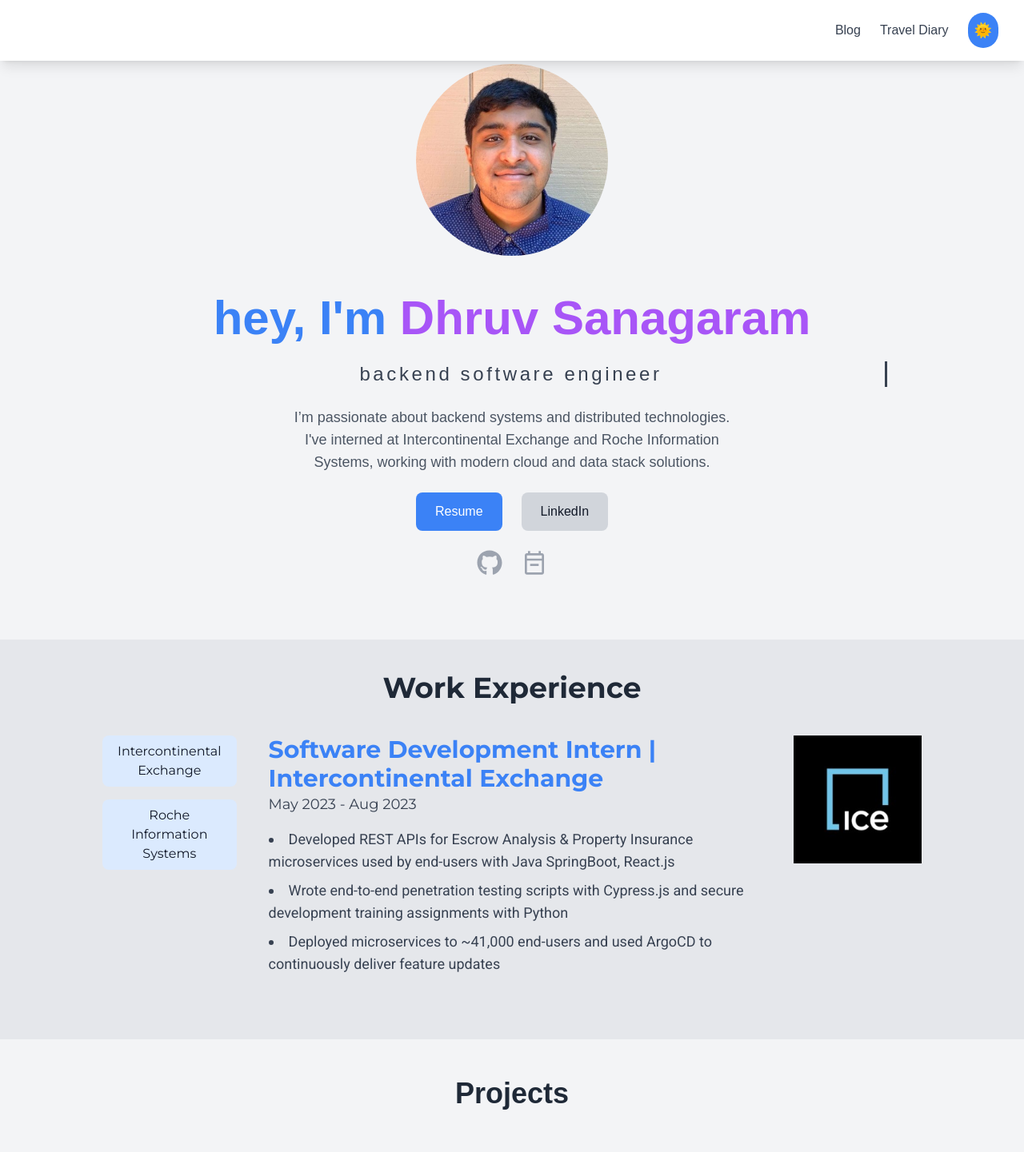
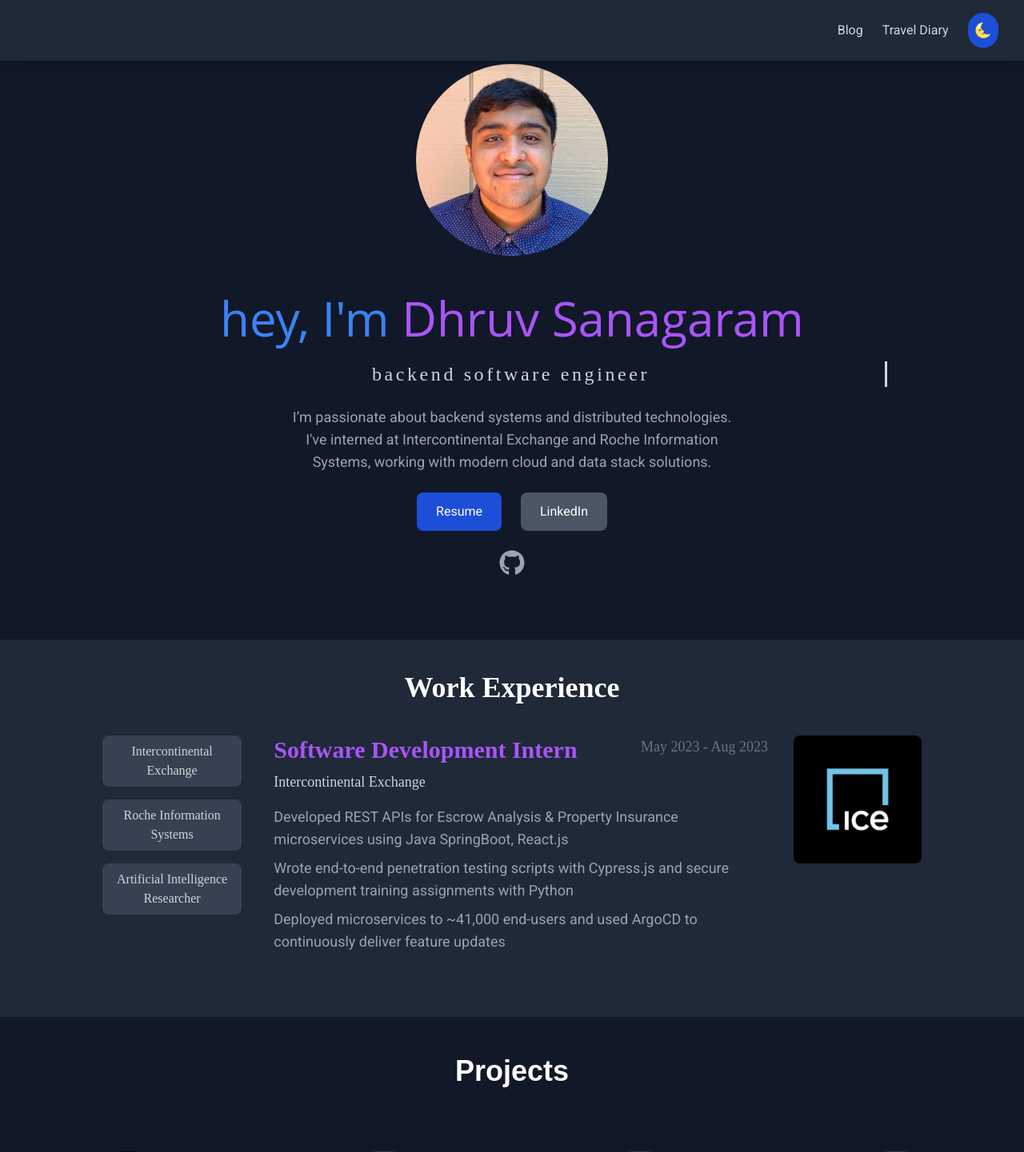
Before and after one commit to dhruvsanagaram/dhruv-sanagaram-website, a Next.js app: page / in a window 1280 px wide. Shown: the top 1441 px of the page at 80% size. Built offline with nearby package versions, Linux system fonts and the light colour scheme; grey boxes are pictures that could not be loaded.

Commit message:
Fixed fonts

```diff
--- a/app/home.tsx
+++ b/app/home.tsx
@@ -6,19 +6,19 @@
 import { FaGithub, FaDiscord, FaAws, FaDocker, FaJava, FaJsSquare, FaPython } from 'react-icons/fa';
 import { SiGoland, SiTypescript, SiPostgresql, SiApachekafka, SiRedis } from 'react-icons/si';
 import { MdClose } from 'react-icons/md';
-import * as Dialog from '@radix-ui/react-dialog'; // Corrected import for Dialog
+import * as Dialog from '@radix-ui/react-dialog';
 import projects from './projects/projects';
-import path from 'path';
-
 
 export default function HomeLanding() {
-  const [isDarkMode, setIsDarkMode] = useState(false);
+  const [isDarkMode, setIsDarkMode] = useState(true); // Set dark mode as default
 
   useEffect(() => {
-    const theme = localStorage.getItem('theme') || 'light';
+    const theme = localStorage.getItem('theme') || 'dark'; // Default to dark mode
     setIsDarkMode(theme === 'dark');
     if (theme === 'dark') {
       document.documentElement.classList.add('dark');
+    } else {
+      document.documentElement.classList.remove('dark');
     }
   }, []);
 
@@ -34,17 +34,16 @@
       {/* Header Section */}
       <header className="fixed top-0 left-0 w-full bg-white dark:bg-gray-800 shadow-lg z-50">
         <nav className="max-w-7xl mx-auto px-4 sm:px-6 lg:px-8 py-4 flex items-center">
-
-        <div className="ml-auto flex items-center space-x-6"> {/* Added ml-auto to justify contents to the right */}
-          <a href="/blog" className="text-gray-700 dark:text-gray-300 hover:underline">Blog</a>
-          <a href="/travel-diary" className="text-gray-700 dark:text-gray-300 hover:underline">Travel Diary</a>
+          <div className="ml-auto flex items-center space-x-6">
+            <a href="/blog" className="text-gray-700 dark:text-gray-300 hover:underline font-paragraph">Blog</a>
+            <a href="/travel-diary" className="text-gray-700 dark:text-gray-300 hover:underline font-paragraph">Travel Diary</a>
             <Toggle.Root
               aria-label="Toggle Dark Mode"
               className="p-2 bg-blue-500 text-white rounded-full dark:bg-blue-700"
               pressed={isDarkMode}
               onPressedChange={toggleDarkMode}
             >
-            <span className="text-lg font-semibold">
+              <span className="text-lg font-semibold font-paragraph">
                 {isDarkMode ? '🌜' : '🌞'}
               </span>
             </Toggle.Root>
@@ -61,13 +60,13 @@
             className="w-full h-full object-cover"
           />
         </div>
-        <h1 className="text-6xl font-bold mb-4">
+        <h1 className="text-6xl font-title mb-4">
           <span className="text-blue-500">hey, I'm</span> <span className="text-purple-500">Dhruv Sanagaram</span>
         </h1>
-        <p className="text-2xl font-medium text-gray-700 dark:text-gray-300 typing mb-4">
+        <p className="text-2xl font-header text-gray-700 dark:text-gray-300 typing mb-4">
           backend software engineer
         </p>
-        <p className="text-lg text-gray-600 dark:text-gray-400 max-w-xl mb-8">
+        <p className="text-lg font-paragraph text-gray-600 dark:text-gray-400 max-w-xl mb-8">
           I’m passionate about backend systems and distributed technologies. I've interned at Intercontinental Exchange and Roche Information Systems, working with modern cloud and data stack solutions.
         </p>
         <div className="flex space-x-6 mb-8">
@@ -75,11 +74,11 @@
             onClick={() => {
               document.getElementById('resume').scrollIntoView({ behavior: 'smooth' });
             }}
-            className="px-6 py-3 bg-blue-500 text-white rounded-lg dark:bg-blue-700 hover:bg-blue-600"
+            className="px-6 py-3 bg-blue-500 text-white rounded-lg dark:bg-blue-700 hover:bg-blue-600 font-paragraph"
           >
             Resume
           </button>
-          <a href="https://www.linkedin.com/in/dhruvsanagaram" className="px-6 py-3 bg-gray-300 text-gray-900 rounded-lg dark:bg-gray-600 dark:text-white">
+          <a href="https://www.linkedin.com/in/dhruvsanagaram" className="px-6 py-3 bg-gray-300 text-gray-900 rounded-lg dark:bg-gray-600 dark:text-white font-paragraph">
             LinkedIn
           </a>
         </div>
@@ -87,68 +86,88 @@
           <a href="https://github.com/dhruvsanagaram" className="text-gray-400 hover:text-white">
             <FaGithub className="w-8 h-8" />
           </a>
-          <a href="https://calendar.google.com/calendar/u/0?cid=ZGhydXZzYW5hZ2FyYW1AZ21haWwuY29t" className="text-gray-400 hover:text-white" target="_blank" rel="noopener noreferrer">
-            <svg xmlns="http://www.w3.org/2000/svg" className="w-8 h-8" fill="currentColor" viewBox="0 0 24 24">
-              <path d="M19 3h-1V1h-2v2H8V1H6v2H5c-1.1 0-2 .9-2 2v16c0 1.1.9 2 2 2h14c1.1 0 2-.9 2-2V5c0-1.1-.9-2-2-2zm0 18H5V10h14v11zm0-13H5V5h14v3zm-3 5H8v2h8v-2z"/>
-            </svg>
-          </a>
         </div>
       </section>
 
-      {/* Enhanced Work Experience Section with Roboto and Montserrat Fonts */}
-      <section id="experience" className="flex flex-col items-center pt-10 pb-20 bg-gray-200 dark:bg-gray-800 font-roboto">
-        <h2 className="text-4xl font-bold mb-10 text-gray-800 dark:text-white font-montserrat">Work Experience</h2>
+      {/* Experience Section */}
+      <section id="experience" className="flex flex-col items-center pt-10 pb-20 bg-gray-200 dark:bg-gray-800 font-title">
+        <h2 className="text-4xl font-bold mb-10 text-gray-800 dark:text-white font-header">Work Experience</h2>
         <Tabs.Root defaultValue="ice" className="flex flex-col lg:flex-row lg:space-x-10 max-w-5xl w-full">
+
           {/* Tabs List */}
           <Tabs.List className="flex lg:flex-col space-x-4 lg:space-x-0 lg:space-y-4 mb-4 lg:mb-0 text-gray-900 dark:text-gray-300">
             <Tabs.Trigger
               value="ice"
-              className="px-4 py-2 bg-blue-100 rounded-lg dark:bg-gray-700 dark:hover:bg-gray-600 hover:bg-blue-200
-              transition duration-300 transform hover:scale-105 font-montserrat"
+              className="px-4 py-2 h-auto bg-blue-100 rounded-lg dark:bg-gray-700 dark:hover:bg-gray-600 hover:bg-blue-200 transition duration-300 transform hover:scale-105 font-header"
             >
               Intercontinental Exchange
             </Tabs.Trigger>
             <Tabs.Trigger
               value="roche"
-              className="px-4 py-2 bg-blue-100 rounded-lg dark:bg-gray-700 dark:hover:bg-gray-600 hover:bg-blue-200
-              transition duration-300 transform hover:scale-105 font-montserrat"
+              className="px-4 py-2 h-auto bg-blue-100 rounded-lg dark:bg-gray-700 dark:hover:bg-gray-600 hover:bg-blue-200 transition duration-300 transform hover:scale-105 font-header"
             >
               Roche Information Systems
+            </Tabs.Trigger>
+            <Tabs.Trigger
+              value="catlab"
+              className="px-4 py-2 h-auto bg-blue-100 rounded-lg dark:bg-gray-700 dark:hover:bg-gray-600 hover:bg-blue-200 transition duration-300 transform hover:scale-105 font-header"
+            >
+              Artificial Intelligence Researcher
             </Tabs.Trigger>
           </Tabs.List>
 
           {/* Tabs Content */}
-          <Tabs.Content value="ice" className="flex flex-col lg:flex-row items-center lg:items-start space-y-4 lg:space-y-0 lg:space-x-8 font-roboto">
+          <Tabs.Content value="ice" className="flex flex-col lg:flex-row items-center lg:items-start space-y-4 lg:space-y-0 lg:space-x-8 font-paragraph">
             <div className="flex-1 text-lg text-gray-700 dark:text-gray-300">
-              <h3 className="text-3xl font-semibold text-blue-500 dark:text-purple-500 font-montserrat">Software Development Intern | Intercontinental Exchange</h3>
-              <p className="mb-4 font-montserrat">May 2023 - Aug 2023</p>
-              <ul className="list-disc list-inside space-y-2">
-                <li>Developed REST APIs for Escrow Analysis & Property Insurance microservices used by end-users with Java SpringBoot, React.js</li>
-                <li>Wrote end-to-end penetration testing scripts with Cypress.js and secure development training assignments with Python</li>
-                <li>Deployed microservices to ~41,000 end-users and used ArgoCD to continuously deliver feature updates</li>
-              </ul>
+              <div className="flex justify-between">
+                <h3 className="text-3xl font-semibold text-purple-500 font-header">Software Development Intern</h3>
+                <p className="text-gray-500 font-header">May 2023 - Aug 2023</p>
               </div>
-            <img src="/icemarkets_logo.jpeg" alt="Intercontinental Exchange Logo" className="w-40 h-40 object-contain"/>
+              <p className="text-bright-cyan-500 font-header mt-2">Intercontinental Exchange</p>
+              <div className="mt-4 space-y-2 text-gray-600 dark:text-gray-400">
+                <div>Developed REST APIs for Escrow Analysis & Property Insurance microservices using Java SpringBoot, React.js</div>
+                <div>Wrote end-to-end penetration testing scripts with Cypress.js and secure development training assignments with Python</div>
+                <div>Deployed microservices to ~41,000 end-users and used ArgoCD to continuously deliver feature updates</div>
+              </div>
+            </div>
+            <img src="/icemarkets_logo.jpeg" alt="Intercontinental Exchange Logo" className="w-40 h-40 object-contain rounded-lg" />
           </Tabs.Content>
 
-          <Tabs.Content value="roche" className="flex flex-col lg:flex-row items-center lg:items-start space-y-4 lg:space-y-6 lg:space-x-8 font-roboto">
+          <Tabs.Content value="roche" className="flex flex-col lg:flex-row items-center lg:items-start space-y-4 lg:space-y-0 lg:space-x-8 font-paragraph">
             <div className="flex-1 text-lg text-gray-700 dark:text-gray-300">
-              <h3 className="text-3xl font-semibold text-blue-500 dark:text-purple-500 font-montserrat space-y-2">Roche Information Systems</h3>
-              <p className="mb-6 font-montserrat">May 2023 - Aug 2023</p> {/* Added mb-6 to increase spacing */}
-              <ul className="list-disc list-inside space-y-3">
-                <li>Developed feature for health care providers to clone and deactivate care programs using React.js, SpringBoot, Spring Cloud/GraphQL, HAPI FHIR datastore across 6 services and microfrontends</li>
-                <li>Automated integration tests for Camunda workflow engine execution with Docker TestContainers, Kafka, and Kubernetes</li>
-                <li>Fixed and tested functional failures in claim-based access control system using SpringBoot, Selenium, and QMetry</li>
-                <li>Provisioned SonarQube quality gate checks with Python and Terraform scripts</li>
-              </ul>
+              <div className="flex justify-between">
+                <h3 className="text-3xl font-semibold text-purple-500 font-header">Software Development Intern</h3>
+                <p className="text-gray-500 font-header">May 2024 - Aug 2024</p>
               </div>
-            <img src="/roche.png" alt="Roche Logo" className="w-40 h-40 object-contain"/>
+              <p className="text-bright-cyan-500 font-header mt-2">Roche Information Systems</p>
+              <div className="mt-4 space-y-2 text-gray-600 dark:text-gray-400">
+                <div>Developed features for health care providers using React.js, SpringBoot, Spring Cloud/GraphQL, and HAPI FHIR datastore.</div>
+                <div>Automated integration tests for workflow engines using Docker, Kafka, and Kubernetes.</div>
+                <div>Provisioned SonarQube quality gate checks with Python and Terraform scripts.</div>
+              </div>
+            </div>
+            <img src="/roche.png" alt="Roche Logo" className="w-40 h-40 object-contain rounded-lg" />
+          </Tabs.Content>
+
+          <Tabs.Content value="catlab" className="flex flex-col lg:flex-row items-center lg:items-start space-y-4 lg:space-y-0 lg:space-x-8 font-paragraph">
+            <div className="flex-1 text-lg text-gray-700 dark:text-gray-300">
+              <div className="flex justify-between">
+                <h3 className="text-3xl font-semibold text-purple-500 font-header">Artificial Intelligence Researcher</h3>
+                <p className="text-gray-500 font-header">Jan 2024 - June 2024</p>
+              </div>
+              <p className="text-bright-cyan-500 font-header mt-2">UIUC Intelligent CAT Lab</p>
+              <div className="mt-4 space-y-2 text-gray-600 dark:text-gray-400">
+                <div>Used KLEE symbolic execution engine to perform automated test generation for data preprocessing.</div>
+                <div>Used Python for data preprocessing in pseudocode to code LLM translations.</div>
+              </div>
+            </div>
+            <img src="/catlab.png" alt="UIUC CAT Lab Logo" className="w-40 h-40 object-contain rounded-lg" />
           </Tabs.Content>
         </Tabs.Root>
       </section>
 
       {/* Projects Section */}
-      <section id="projects" className="flex flex-col items-center py-12 mb-20">
+      <section id="projects" className="flex flex-col items-center py-12 mb-16">
         <h2 className="text-4xl font-bold mb-20 text-gray-800 dark:text-white">Projects</h2>
         <div className="flex justify-center space-x-20">
           {projects.map((project, index) => (
@@ -182,10 +201,11 @@
         </div>
       </section>
 
+
       {/* Stack Section */}
-      <section id="stack" className="py-12 bg-gray-200 dark:bg-gray-800 mb-0">
+      <section id="stack" className="py-12 mb-4 bg-gray-200 dark:bg-gray-800 ">
         <h2 className="text-4xl font-bold mb-10 text-center text-gray-800 dark:text-white">Stack</h2>
-        <div className="max-w-5xl mx-auto text-center space-y-8">
+        <div className="max-w-5xl mx-auto text-center space-y-12">
           {/* Languages */}
           <div className="flex justify-center space-x-20 text-6xl text-gray-700 dark:text-gray-300">
             <FaJava />
@@ -206,7 +226,7 @@
       </section>
 
       {/* Resume Section */}
-      <section id="resume" className="py-12">
+      <section id="resume" className="py-12 ">
         <h2 className="text-4xl font-bold mb-8 text-center text-gray-800 dark:text-white">Resume</h2>
         <div className="flex flex-col items-center">
           {/* PDF Viewer */}
--- a/tailwind.config.ts
+++ b/tailwind.config.ts
@@ -14,12 +14,15 @@
         text: "var(--color-text)",
       },
       fontFamily: {
-        roboto: ['Roboto', 'sans-serif'],
-        montserrat: ['Montserrat', 'sans-serif'],
-      }
+        // Custom fonts for different elements
+        title: ['Open Sans', 'serif'],   // For titles
+        header: ['Lora', 'serif'],             // For headers
+        paragraph: ['Roboto', 'serif'],   // For paragraphs
+      },
     },
   },
   plugins: [],
-  darkMode: 'class'
+  darkMode: 'class',
 };
+
 export default config;
```
Also changed, not shown: app/traveldiary.js (added), public/catlab.png (added). Lines whose indentation alone changed are shown as unchanged.
